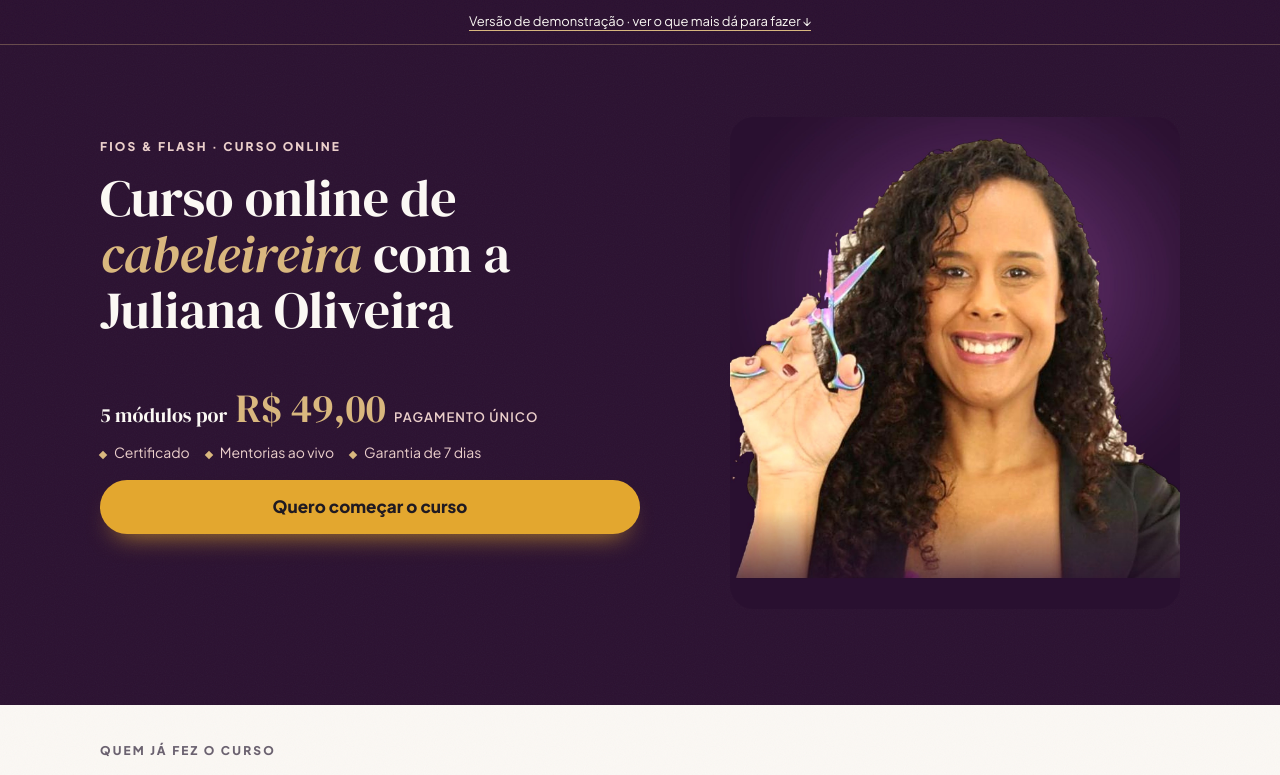
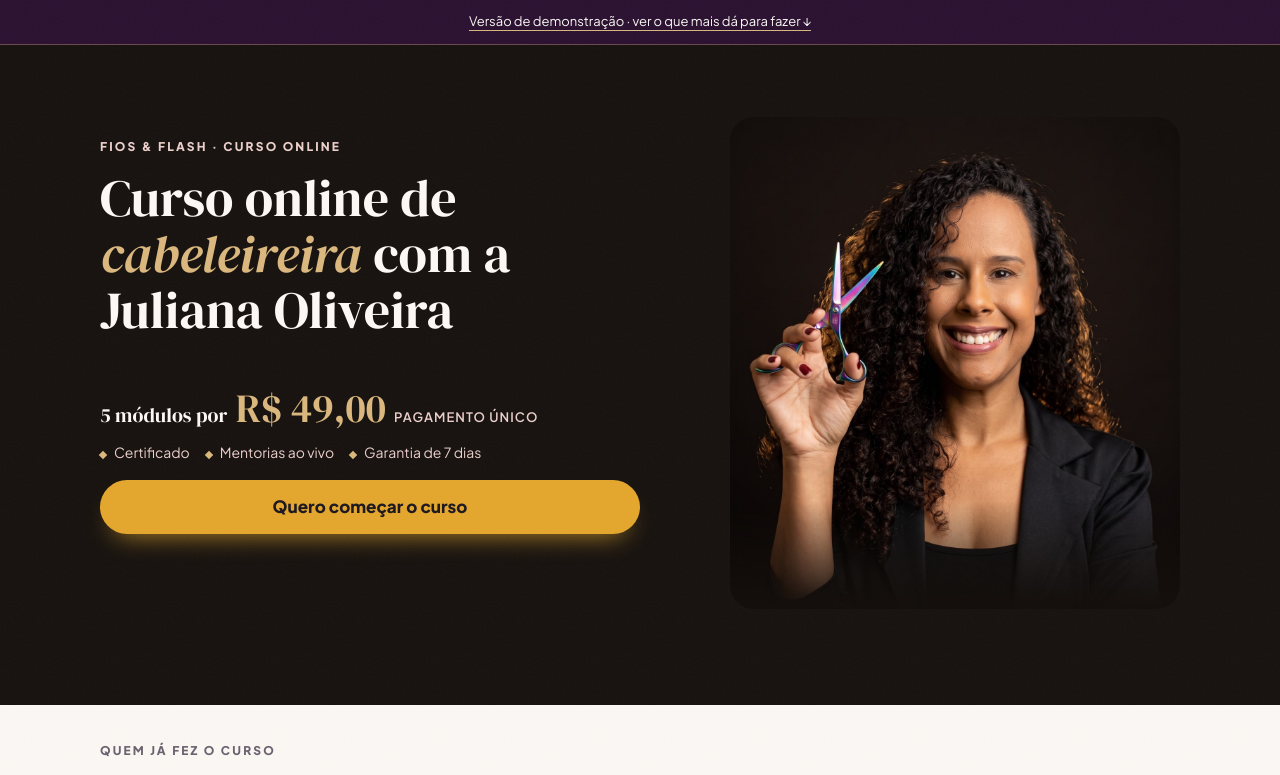
Before and after one commit to DiogoTorresWeb/JulianaCabeleleira, a plain HTML site: page pagina-curso-v3/index.html in a window 1280 px wide. Shown: the top 775 px of the page. Drawn offline with Linux system fonts and the light colour scheme.

Commit message:
Pagina v3: nova foto de estudio no hero, fundo preto quente
Co-Authored-By: Claude Sonnet 5.5 <noreply@anthropic.com>

```diff
--- a/pagina-curso-v3/index.html
+++ b/pagina-curso-v3/index.html
@@ -167,6 +167,7 @@ details p{padding:0 22px 20px;color:#3E3543}
 
 
 /* hero v3: celular primeiro */
+.hero.escuro{background:#15100d}
 .hero{padding:22px 0 0}
 .hero .wrap{display:grid;gap:0;grid-template-areas:"topo" "foto" "oferta"}
 .hero .topo{grid-area:topo}.hero .fhero{grid-area:foto}.hero .oferta{grid-area:oferta}
@@ -266,7 +267,7 @@ details p{padding:0 22px 20px;color:#3E3543}
       <p class="rotulo">Fios &amp; Flash · Curso online</p>
       <h1>Curso online de <em>cabeleireira</em> com a Juliana Oliveira</h1>
     </div>
-    <div class="fhero"><img src="../assets/tratadas/hero-mobile.jpg" width="1280" height="1400" alt="Juliana Oliveira sorrindo, segurando uma tesoura de corte"></div>
+    <div class="fhero"><img src="../assets/tratadas/hero-estudio-ia.jpg" width="1280" height="1400" alt="Juliana Oliveira sorrindo, de blazer preto, segurando uma tesoura de corte"></div>
     <div class="oferta">
       <p class="linha">5 módulos por <b>R$ 49,00</b> <span>pagamento único</span></p>
       <ul class="mini"><li>Certificado</li><li>Mentorias ao vivo</li><li>Garantia de 7 dias</li></ul>
```
Also changed, not shown: assets/tratadas/hero-estudio-ia.jpg (added).
